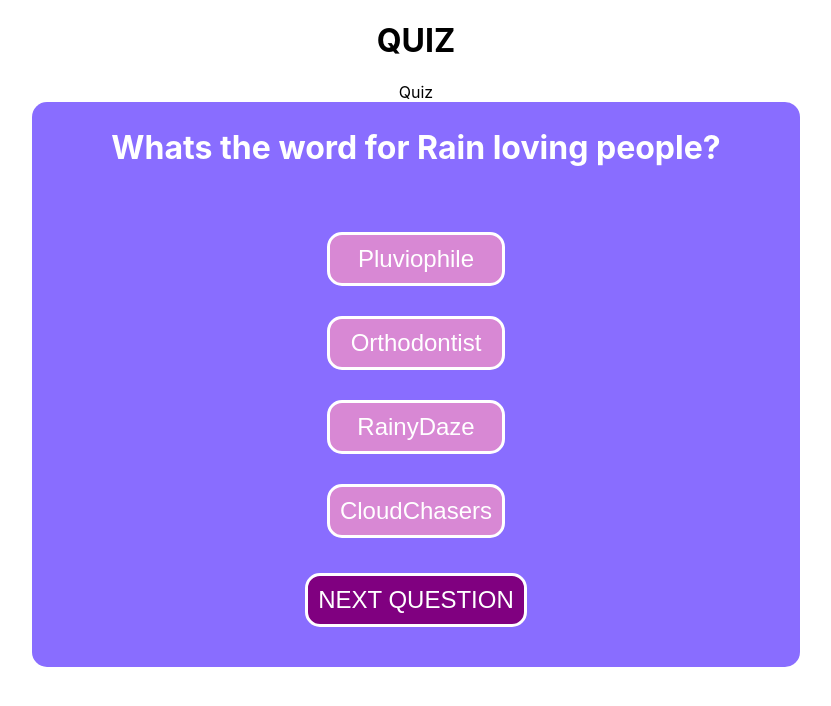
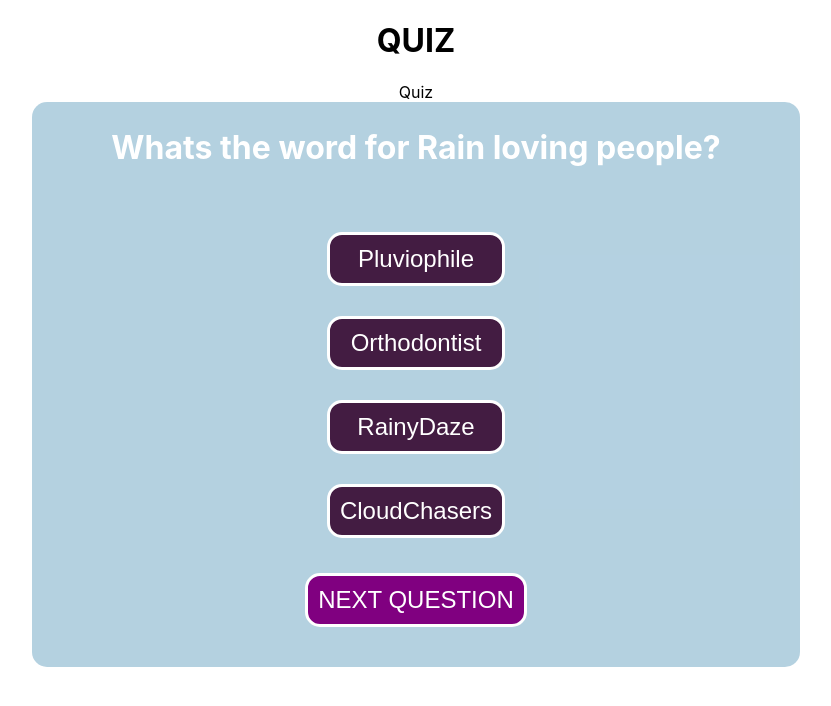
Before and after one commit to stocke777/RainQuiz, a React (Create React App) app: page / in a window 1280 px wide. Both pictures are taken after a click on the button "Click ME". Shown: the top 706 px of the page, without its empty margins (224-1055 px from the left). Built offline with nearby package versions, Linux system fonts and the light colour scheme.

Commit message:
added color retention after hover property

```diff
--- a/src/Components/Quiz.jsx
+++ b/src/Components/Quiz.jsx
@@ -30,10 +30,34 @@ function Quiz() {
 
       <StyledTitle>{Questions[currentQuestionIndex].question}</StyledTitle>
       <ButtonGroup>
-        <StyledButton onClick={()=>{setCurrentOption(Questions[currentQuestionIndex].a)}}>{Questions[currentQuestionIndex].a}</StyledButton>
-        <StyledButton onClick={()=>{setCurrentOption(Questions[currentQuestionIndex].b)}}>{Questions[currentQuestionIndex].b}</StyledButton>
-        <StyledButton onClick={()=>{setCurrentOption(Questions[currentQuestionIndex].c)}}>{Questions[currentQuestionIndex].c}</StyledButton>
-        <StyledButton onClick={()=>{setCurrentOption(Questions[currentQuestionIndex].d)}}>{Questions[currentQuestionIndex].d}</StyledButton>
+        <StyledButton
+        background-color={currentOption===Questions[currentQuestionIndex].a? "pink": undefined}
+        color={currentOption===Questions[currentQuestionIndex].a? "theme": undefined}
+        onClick={()=>{setCurrentOption(Questions[currentQuestionIndex].a)}}>
+          {Questions[currentQuestionIndex].a}
+        </StyledButton>
+
+        <StyledButton
+        background-color={currentOption===Questions[currentQuestionIndex].b? "pink": undefined}
+        color={currentOption===Questions[currentQuestionIndex].b? "theme": undefined}
+        onClick={()=>{setCurrentOption(Questions[currentQuestionIndex].b)}}>
+          {Questions[currentQuestionIndex].b}
+        </StyledButton>
+
+        <StyledButton
+        background-color={currentOption===Questions[currentQuestionIndex].c? "pink": undefined}
+        color={currentOption===Questions[currentQuestionIndex].c? "theme": undefined}
+        onClick={()=>{setCurrentOption(Questions[currentQuestionIndex].c)}}>
+          {Questions[currentQuestionIndex].c}
+        </StyledButton>
+
+        <StyledButton
+        background-color={currentOption===Questions[currentQuestionIndex].d? "pink": undefined}
+        color={currentOption===Questions[currentQuestionIndex].d? "theme": undefined}
+        onClick={()=>{setCurrentOption(Questions[currentQuestionIndex].d)}}>
+          {Questions[currentQuestionIndex].d}
+        </StyledButton>
+
       </ButtonGroup>
       <div>
         <StyledNextButton  onClick={()=>{result()}}>NEXT QUESTION</StyledNextButton>
--- a/src/Components/Styles.jsx
+++ b/src/Components/Styles.jsx
@@ -4,7 +4,7 @@ import styled from 'styled-components';
 export const colors = {
     lightblue: "#896dff",
     purple: "purple",
-    pink: "#d888d4",
+    pink: "#431c42",
     primary: "#fff",
     theme: "#BE185D",
     light1: "#F3F4F6",
@@ -24,7 +24,7 @@ export const StyledContainer = styled.div`
     align-items: center;
     width: 60%;
     border-radius: 15px;
-    background-color: ${colors.lightblue};
+    background-color: rgba(7, 103, 154,.3);
 
 `;
 
@@ -45,7 +45,7 @@ export const StyledButton = styled.button`
     font-size: 24px;
     border: 3px solid ${colors.primary};
     border-radius: 15px;
-    color: ${colors.primary};
+    color: ${(props) => props.color? props.color: colors.primary};
     text-decoration: none;
     text-align: center;
     transition: ease-in-out 0.3s;
```
